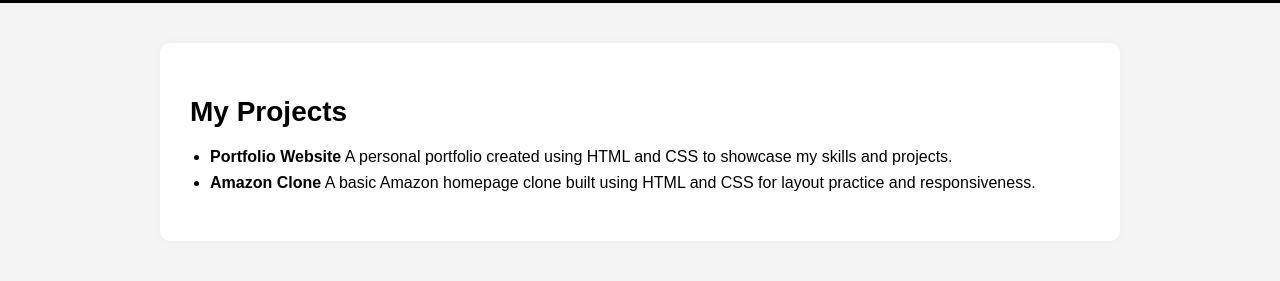
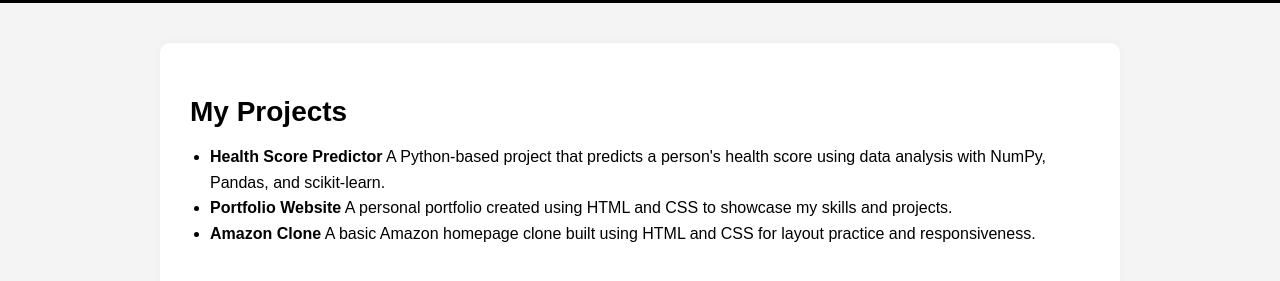
Before and after one commit to Nenshi007/My-Portfolio, a plain HTML site: page projects.html in a window 1280 px wide. Shown: the part 77-358 px from the top of the page. Drawn offline with Linux system fonts and the light colour scheme.

Commit message:
Add files via upload

```diff
--- a/projects.html
+++ b/projects.html
@@ -21,8 +21,10 @@
   <section class="sec">
     <h1>My Projects</h1>
     <ul>
-      <li><b>Portfolio Website</b>  A personal portfolio created using HTML and CSS to showcase my skills and projects.</li>
-      <li><b>Amazon Clone</b>  A basic Amazon homepage clone built using HTML and CSS for layout practice and responsiveness.</li>
+    <li><b>Health Score Predictor</b> A Python-based project that predicts a person's health score using data analysis with NumPy, Pandas, and scikit-learn.</li>
+    <li><b>Portfolio Website</b>  A personal portfolio created using HTML and CSS to showcase my skills and projects.</li>
+    <li><b>Amazon Clone</b>  A basic Amazon homepage clone built using HTML and CSS for layout practice and responsiveness.</li>
+
     </ul>
   </section>
 </body>
```
